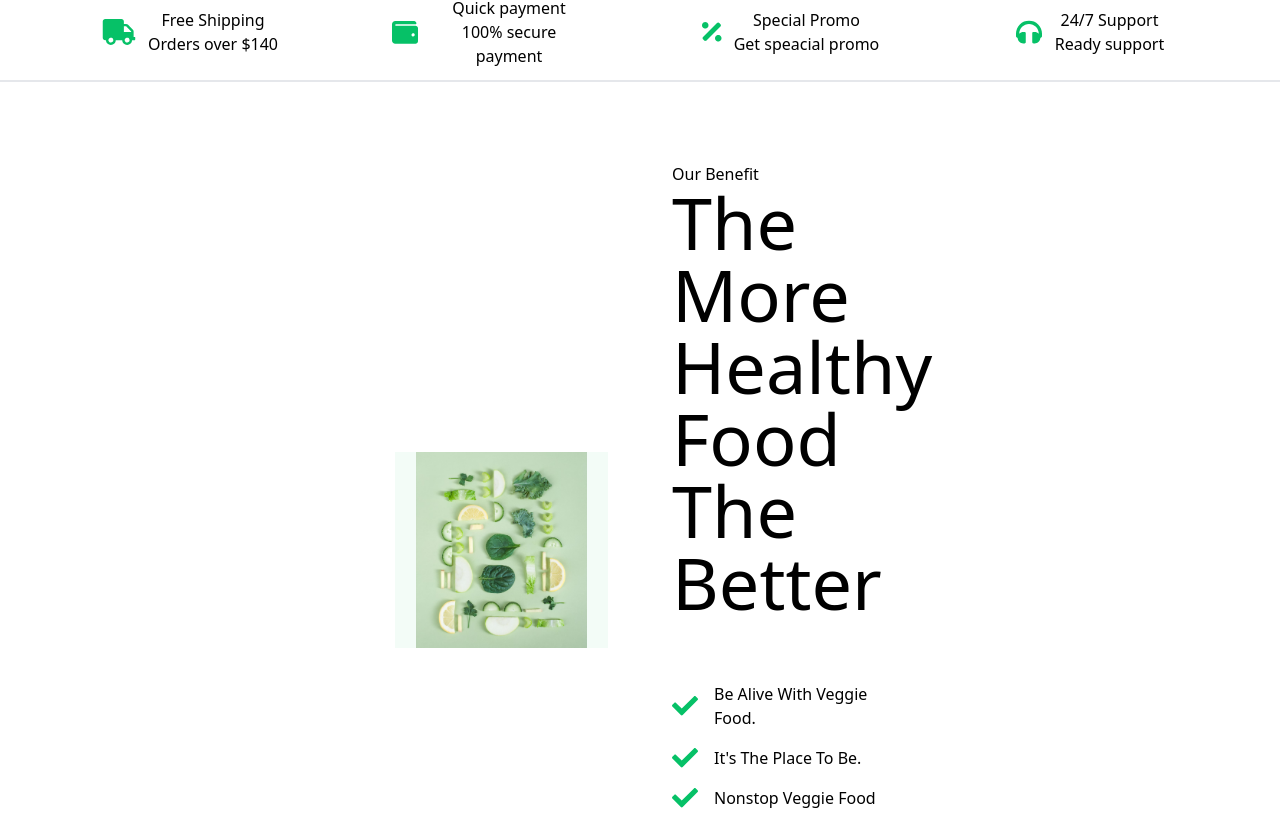
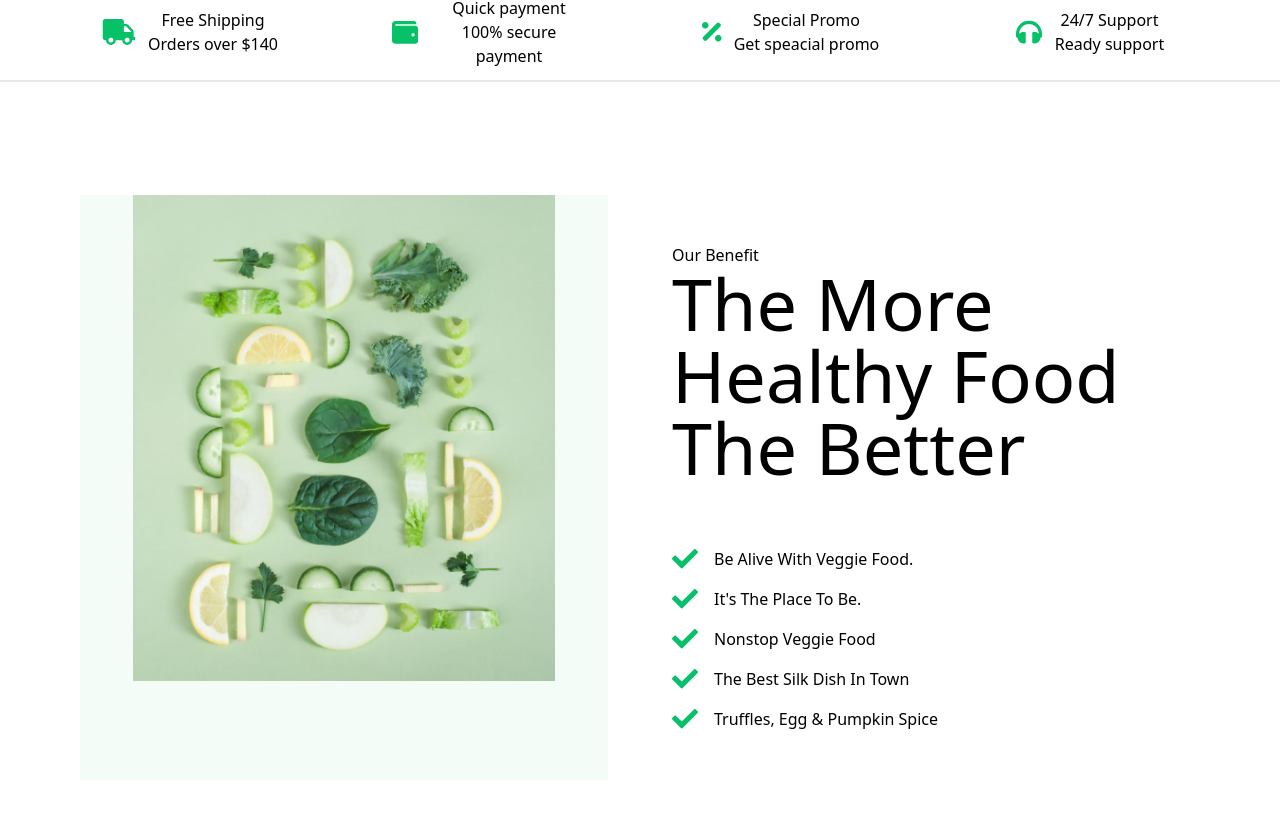
Before and after one commit to NAGUiB-1/Foodies, a React (Vite) app: page / in a window 1280 px wide. Shown: the part 1157-1980 px from the top of the page. Built offline with nearby package versions, Linux system fonts and the light colour scheme.

Commit message:
Update Benefits.jsx

```diff
--- a/src/components/Benefits.jsx
+++ b/src/components/Benefits.jsx
@@ -4,7 +4,7 @@ import Correct from "../assets/correct.svg";
 export default function Benefits() {
   let LiStyle = "flex gap-4";
   return (
-    <div className="mt-20  container mx-auto flex flex-col lg:flex-row lg:w-[650px] gap-[4rem] lg:justify-center lg:items-center ">
+    <div className="mt-20  container mx-auto flex flex-col lg:flex-row lg:h-[650px] gap-[4rem] lg:justify-center lg:items-center ">
       <div className="left w-full lg:w-[calc(50%-2rem)] lg:h-[90%] relative bg-[#F3FCF7] flex items-start justify-center">
         <img src={Benfits} alt="Benefits" className="w-[80%] lg:static " />
       </div>
```
